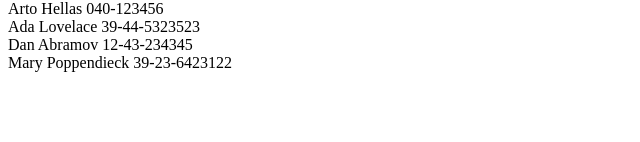
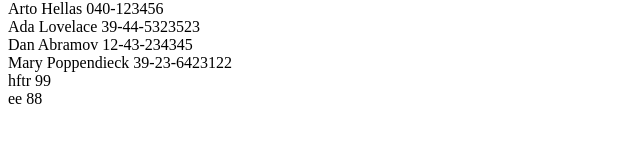
Before and after one commit to JoakimBjorklind/fullstackfall2020, a React (Create React App) app in the folder part2/phonebook/: page / in a window 1280 px wide. Shown: the part 270-412 px from the top of the page, without its empty margins (0-640 px from the left). Built offline with nearby package versions, Linux system fonts and the light colour scheme; data requests are answered from the project's data file.

Commit message:
exercise 2.15

```diff
--- a/part2/phonebook/db.json
+++ b/part2/phonebook/db.json
@@ -1,5 +1,5 @@
 {
-  "persons":[
+  "persons": [
     {
       "content": "Arto Hellas",
       "numb": "040-123456",
@@ -19,6 +19,20 @@
       "content": "Mary Poppendieck",
       "numb": "39-23-6423122",
       "id": 4
+    },
+    {
+      "content": "hftr",
+      "numb": "99",
+      "date": "2020-10-02T09:56:49.491Z",
+      "important": false,
+      "id": 5
+    },
+    {
+      "content": "ee",
+      "numb": "88",
+      "date": "2020-10-02T09:56:58.511Z",
+      "important": false,
+      "id": 6
     }
   ]
 }
--- a/part2/phonebook/src/App.js
+++ b/part2/phonebook/src/App.js
@@ -35,6 +35,12 @@ const App = () => {
       important: Math.random() < 0.5,
       id: persons.length + 1,
     }
+    axios
+    .post('http://localhost:3001/persons', aObject)
+    .then(response => {
+      setPersons(persons.concat(response.data))
+      setNewName('')
+    })
 
 
     if (persons.some(a =>
```
